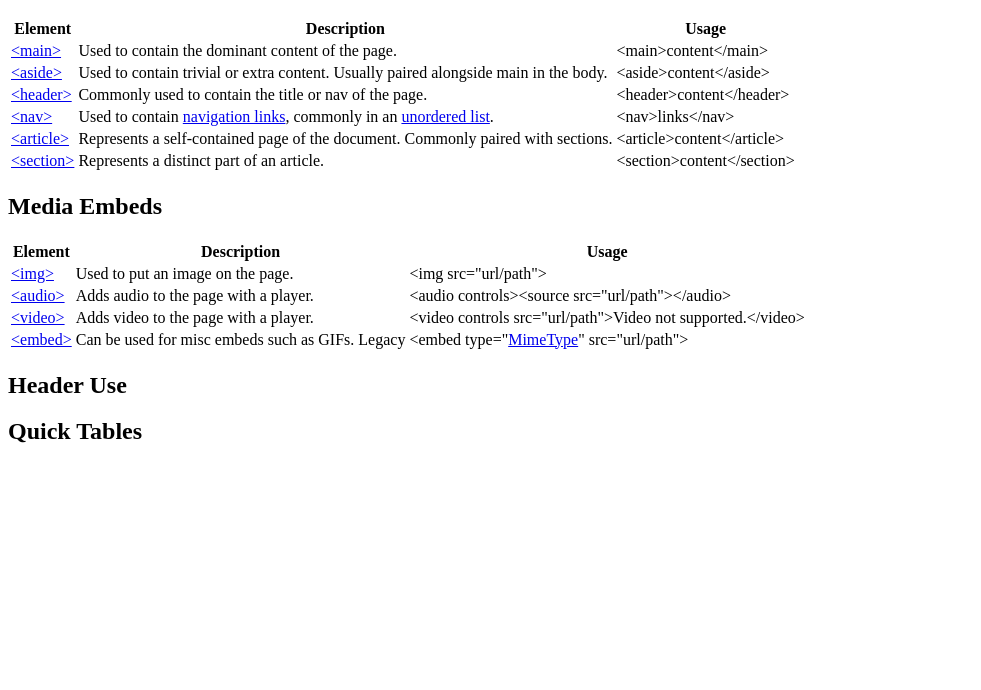
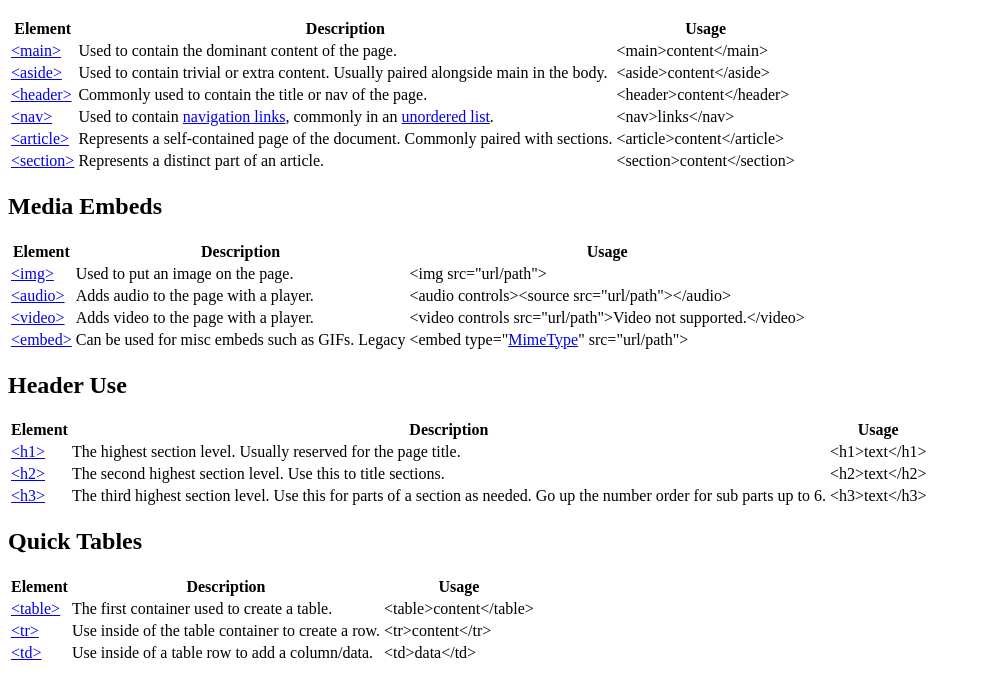
Before and after one commit to scienceappreciation/codeacademy-cheatsheet, a plain HTML site: page index.html in a window 1280 px wide. Shown: the part 110-800 px from the top of the page, without its empty margins (0-981 px from the left). Drawn offline with Linux system fonts and the light colour scheme.

Commit message:
Header Usage & Quick Tables

```diff
--- a/index.html
+++ b/index.html
@@ -128,10 +128,79 @@
 
                 <section>
                     <h2>Header Use</h2>
+                    <table class="documentation">
+                        <tr class="doc-head">
+                            <th>Element</th>
+                            <th>Description</th>
+                            <th>Usage</th>
+                        </tr>
+
+                        <!-- h1 -->
+                        <tr class="doc-body">
+                            <td class="elem"><a href="https://developer.mozilla.org/en-US/docs/Web/HTML/Element/h1">&lt;h1&gt;</a></td>
+                            <td class="desc">The highest section level. Usually reserved for the page title.</td>
+                            <td class="code-oneline">
+                                &lt;h1&gt;text&lt;/h1&gt;
+                            </td>
+                        </tr>
+
+                        <!-- h2 -->
+                        <tr class="doc-body">
+                            <td class="elem"><a href="https://developer.mozilla.org/en-US/docs/Web/HTML/Element/h1">&lt;h2&gt;</a></td>
+                            <td class="desc">The second highest section level. Use this to title sections.</td>
+                            <td class="code-oneline">
+                                &lt;h2&gt;text&lt;/h2&gt;
+                            </td>
+                        </tr>
+
+                        <!-- h3-h6 -->
+                        <tr class="doc-body">
+                            <td class="elem"><a href="https://developer.mozilla.org/en-US/docs/Web/HTML/Element/h1">&lt;h3&gt;</a></td>
+                            <td class="desc">The third highest section level. Use this for parts of a section as needed. Go up the number order for sub parts up to 6.</td>
+                            <td class="code-oneline">
+                                &lt;h3&gt;text&lt;/h3&gt;
+                            </td>
+                        </tr>
+
+                    </table>
                 </section>
 
                 <section>
                     <h2>Quick Tables</h2>
+                    <table class="documentation">
+                        <tr class="doc-head">
+                            <th>Element</th>
+                            <th>Description</th>
+                            <th>Usage</th>
+                        </tr>
+
+                        <!-- table -->
+                        <tr class="doc-body">
+                            <td class="elem"><a href="https://developer.mozilla.org/en-US/docs/Web/HTML/Element/table">&lt;table&gt;</a></td>
+                            <td class="desc">The first container used to create a table.</td>
+                            <td class="code-oneline">
+                                &lt;table&gt;content&lt;/table&gt;
+                            </td>
+                        </tr>
+
+                        <!-- tr -->
+                        <tr class="doc-body">
+                            <td class="elem"><a href="https://developer.mozilla.org/en-US/docs/Web/HTML/Element/tr">&lt;tr&gt;</a></td>
+                            <td class="desc">Use inside of the table container to create a row.</td>
+                            <td class="code-oneline">
+                                &lt;tr&gt;content&lt;/tr&gt;
+                            </td>
+                        </tr>
+
+                        <!-- td -->
+                        <tr class="doc-body">
+                            <td class="elem"><a href="https://developer.mozilla.org/en-US/docs/Web/HTML/Element/td">&lt;td&gt;</a></td>
+                            <td class="desc">Use inside of a table row to add a column/data.</td>
+                            <td class="code-oneline">
+                                &lt;td&gt;data&lt;/td&gt;
+                            </td>
+                        </tr>
+                    </table>
                 </section>
             </article>
         </main>
```
